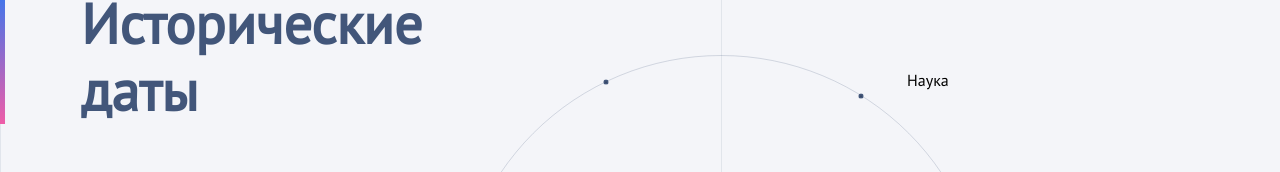
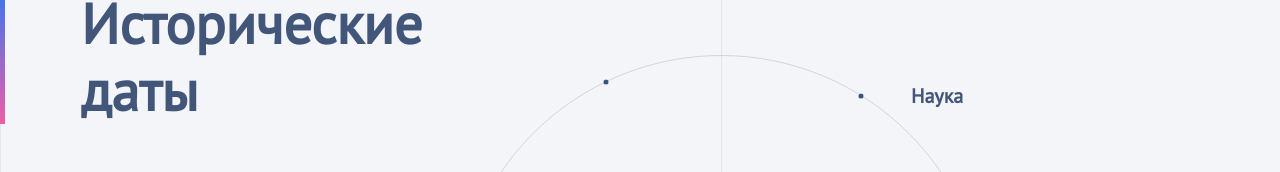
Before and after one commit to damnnou/test-history, a React (Create React App) app: page / in a window 1280 px wide. Shown: the part 160-332 px from the top of the page. Built offline with nearby package versions, Linux system fonts and the light colour scheme.

Commit message:
pointer-events: none fix

```diff
--- a/src/ui/MainCircle.tsx
+++ b/src/ui/MainCircle.tsx
@@ -46,7 +46,21 @@ const Circle = styled.div`
 const CircleButtonWrapper = styled.div`
     display: flex;
     gap: 20px;
-    z-index: 1500;
+    z-index: 100;
+    max-width: 56px;
+    max-height: 56px;
+    position: absolute;
+`;
+
+const CircleButtonCategory = styled.label`
+    position: absolute;
+    left: calc(56px + 20px);
+    top: 50%;
+    transform: translateY(-50%);
+    color: ${colors["Black-blue"]};
+    font-size: 20px;
+    font-weight: 700;
+    line-height: 30px; /* 150% */
 `;
 
 const MainCircle: React.FC = () => {
@@ -102,7 +116,11 @@ const MainCircle: React.FC = () => {
                         selected={false}
                         value={activeCategory.id}
                     ></CircleButton>
-                    {activeCategory && <label>{activeCategory.name}</label>}
+                    {activeCategory && (
+                        <CircleButtonCategory>
+                            {activeCategory.name}
+                        </CircleButtonCategory>
+                    )}
                 </CircleButtonWrapper>
             </Circle>
         </Cross>
--- a/src/ui/YearsCounter.tsx
+++ b/src/ui/YearsCounter.tsx
@@ -13,6 +13,9 @@ const StyledContainer = styled.div`
     gap: 100px;
     left: 50%;
     transform: translateX(-50%);
+    z-index: 40;
+    pointer-events: none;
+    cursor: default;
 `;
 
 const YearsCounter: React.FC<YearsCounterProps> = ({ fromYear, toYear }) => {
```
